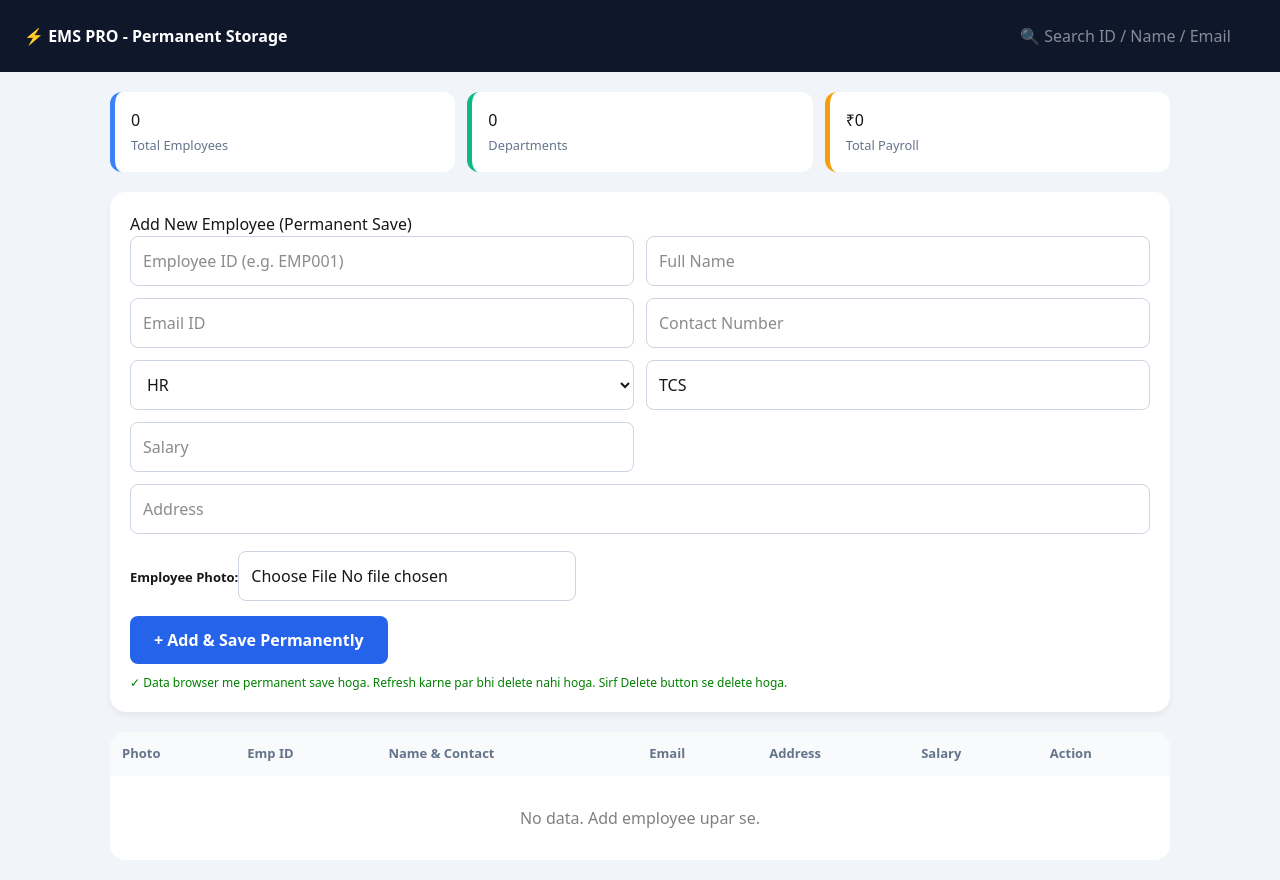
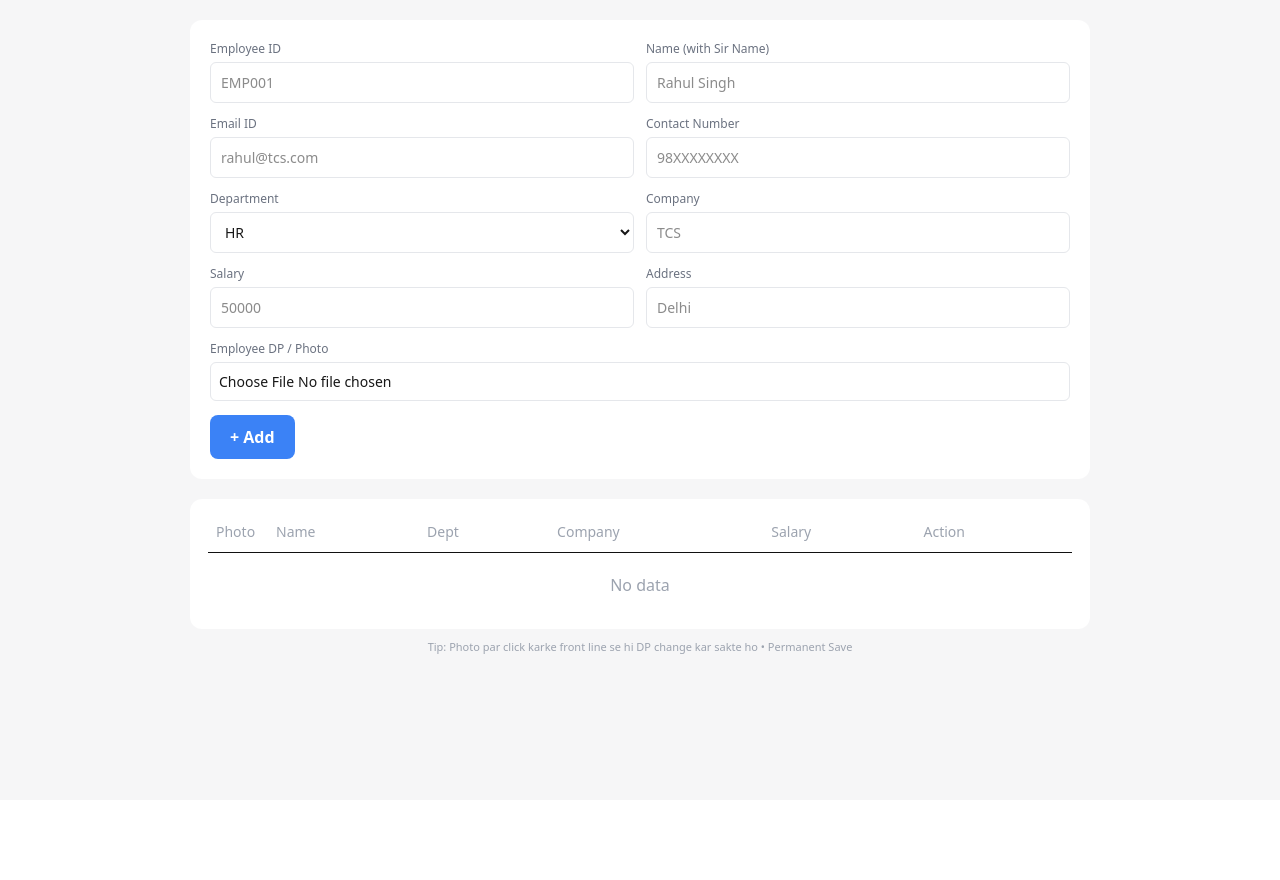
Before and after one commit to aasmasingh604-cloud/ems-pro-dashboard, a Next.js app: page / in a window 1280 px wide. After the commit the page ends 800 px from the top, so only its background shows below. Built offline with nearby package versions, Linux system fonts and the light colour scheme.

Commit message:
screenshot dp front line

```diff
--- a/app/page.js
+++ b/app/page.js
@@ -1,141 +1,119 @@
- "use client";
+"use client";
 import { useState, useEffect } from "react";
 
 export default function Page() {
   const [list, setList] = useState([]);
-  const [search, setSearch] = useState("");
   const [form, setForm] = useState({
-    id: "", empId: "", name: "", email: "", phone: "",
-    dept: "HR", comp: "TCS", sal: "", address: "", photo: ""
+    id:"", name:"", dept:"HR", comp:"", sal:"", email:"", phone:"", empId:"", address:"", photo:""
   });
   const [isEdit, setIsEdit] = useState(false);
 
-  // Load - permanent save
-  useEffect(() => {
-    const saved = localStorage.getItem("ems-final-permanent");
-    if (saved) {
-      try { setList(JSON.parse(saved)); } catch(e){}
-    }
-  }, []);
+  useEffect(()=>{
+    const saved = localStorage.getItem("ems-line-by-line-dp");
+    if(saved) setList(JSON.parse(saved));
+  },[]);
+  useEffect(()=>{
+    localStorage.setItem("ems-line-by-line-dp", JSON.stringify(list));
+  },[list]);
 
-  // Save - auto permanent
-  useEffect(() => {
-    localStorage.setItem("ems-final-permanent", JSON.stringify(list));
-  }, [list]);
-
-  const handlePhoto = (e) => {
+  const handlePhoto = (e)=>{
     const file = e.target.files[0];
-    if (!file) return;
-    const reader = new FileReader();
-    reader.onloadend = () => setForm({ ...form, photo: reader.result });
-    reader.readAsDataURL(file);
+    if(!file) return;
+    const r = new FileReader();
+    r.onloadend = ()=> setForm({...form, photo:r.result});
+    r.readAsDataURL(file);
   };
 
-  const handleSubmit = () => {
-    if (!form.name || !form.empId || !form.email) {
-      alert("Employee ID, Name, Email compulsory hai!");
-      return;
-    }
-    if (isEdit) {
-      setList(list.map((x) => (x.id === form.id ? form : x)));
+  const handleSubmit = ()=>{
+    if(!form.name) return alert("Name required");
+    if(isEdit){
+      setList(list.map(x=> x.id===form.id ? form : x));
       setIsEdit(false);
     } else {
-      setList([...list, { ...form, id: Date.now().toString() }]);
+      setList([...list, {...form, id:Date.now().toString()}]);
     }
-    setForm({ id: "", empId: "", name: "", email: "", phone: "", dept: "HR", comp: "TCS", sal: "", address: "", photo: "" });
+    setForm({id:"", name:"", dept:"HR", comp:"", sal:"", email:"", phone:"", empId:"", address:"", photo:""});
   };
 
-  const editEmp = (item) => {
-    setForm(item);
-    setIsEdit(true);
-    window.scrollTo({ top: 0, behavior: "smooth" });
+  // Front line par hi DP change karne ke liye
+  const updateDPInline = (id, file)=>{
+    if(!file) return;
+    const r = new FileReader();
+    r.onloadend = ()=>{
+      setList(list.map(x=> x.id===id ? {...x, photo:r.result} : x));
+    };
+    r.readAsDataURL(file);
   };
 
-  const removeEmp = (id) => {
-    if (confirm("Delete karna hai?")) {
-      setList(list.filter((x) => x.id !== id));
-    }
-  };
+  return (
+    <div style={{minHeight:"100vh", background:"#f6f6f7", fontFamily:"system-ui", padding:"20px"}}>
+      <div style={{maxWidth:"900px", margin:"auto"}}>
 
-  const filtered = list.filter(emp =>
-    emp.name.toLowerCase().includes(search.toLowerCase()) ||
-    emp.empId.toLowerCase().includes(search.toLowerCase()) ||
-    emp.email.toLowerCase().includes(search.toLowerCase())
-  );
-
-  const totalSal = list.reduce((a, b) => a + (Number(b.sal) || 0), 0);
-
-  return (
-    <div style={{ minHeight: "100vh", background: "#f1f5f9", fontFamily: "system-ui" }}>
-      <div style={{ background: "#0f172a", color: "white", padding: "16px 24px", display: "flex", justifyContent: "space-between", alignItems: "center" }}>
-        <b>⚡ EMS PRO - Permanent Storage</b>
-        <input placeholder="🔍 Search ID / Name / Email" value={search} onChange={e=>setSearch(e.target.value)} style={{ padding: "8px 14px", borderRadius: "20px", border: "none", width: "250px" }} />
-      </div>
-
-      <div style={{ padding: "20px", maxWidth: "1100px", margin: "auto" }}>
-        {/* Stats */}
-        <div style={{ display: "grid", gridTemplateColumns: "repeat(3, 1fr)", gap: "12px", marginBottom: "20px" }}>
-          <div style={{ background: "white", padding: "16px", borderRadius: "12px", borderLeft: "5px solid #3b82f6" }}><h2 style={{ margin: 0 }}>{list.length}</h2><small style={{ color: "#64748b" }}>Total Employees</small></div>
-          <div style={{ background: "white", padding: "16px", borderRadius: "12px", borderLeft: "5px solid #10b981" }}><h2 style={{ margin: 0 }}>{new Set(list.map(x => x.dept)).size}</h2><small style={{ color: "#64748b" }}>Departments</small></div>
-          <div style={{ background: "white", padding: "16px", borderRadius: "12px", borderLeft: "5px solid #f59e0b" }}><h2 style={{ margin: 0 }}>₹{totalSal}</h2><small style={{ color: "#64748b" }}>Total Payroll</small></div>
+        {/* FORM - Line by line with labels */}
+        <div style={{background:"white", borderRadius:"12px", padding:"20px", marginBottom:"20px"}}>
+          <div style={{display:"grid", gridTemplateColumns:"1fr 1fr", gap:"12px"}}>
+            <div><label style={lb}>Employee ID</label><input style={inp} placeholder="EMP001" value={form.empId} onChange={e=>setForm({...form, empId:e.target.value})}/></div>
+            <div><label style={lb}>Name (with Sir Name)</label><input style={inp} placeholder="Rahul Singh" value={form.name} onChange={e=>setForm({...form, name:e.target.value})}/></div>
+            <div><label style={lb}>Email ID</label><input style={inp} placeholder="rahul@tcs.com" value={form.email} onChange={e=>setForm({...form, email:e.target.value})}/></div>
+            <div><label style={lb}>Contact Number</label><input style={inp} placeholder="98XXXXXXXX" value={form.phone} onChange={e=>setForm({...form, phone:e.target.value})}/></div>
+            <div><label style={lb}>Department</label><select style={inp} value={form.dept} onChange={e=>setForm({...form, dept:e.target.value})}><option>HR</option><option>IT</option><option>Sales</option><option>Finance</option></select></div>
+            <div><label style={lb}>Company</label><input style={inp} placeholder="TCS" value={form.comp} onChange={e=>setForm({...form, comp:e.target.value})}/></div>
+            <div><label style={lb}>Salary</label><input style={inp} placeholder="50000" value={form.sal} onChange={e=>setForm({...form, sal:e.target.value})}/></div>
+            <div><label style={lb}>Address</label><input style={inp} placeholder="Delhi" value={form.address} onChange={e=>setForm({...form, address:e.target.value})}/></div>
+            <div style={{gridColumn:"span 2"}}><label style={lb}>Employee DP / Photo</label><input type="file" accept="image/*" onChange={handlePhoto} style={{...inp, padding:"8px"}}/>{form.photo && <img src={form.photo} style={{width:"50px", height:"50px", borderRadius:"50%", marginTop:"8px", objectFit:"cover"}}/>}</div>
+          </div>
+          <button onClick={handleSubmit} style={{marginTop:"14px", background:"#3b82f6", color:"white", padding:"10px 20px", border:"none", borderRadius:"8px", fontWeight:"600", cursor:"pointer"}}>{isEdit ? "Update" : "+ Add"}</button>
         </div>
 
-        {/* Form */}
-        <div style={{ background: "white", padding: "20px", borderRadius: "16px", marginBottom: "20px", boxShadow: "0 4px 6px rgba(0,0,0,0.05)" }}>
-          <h3 style={{ marginTop: 0 }}>{isEdit ? "Edit Employee" : "Add New Employee (Permanent Save)"}</h3>
-          <div style={{ display: "grid", gridTemplateColumns: "1fr 1fr", gap: "12px" }}>
-            <input placeholder="Employee ID (e.g. EMP001)" value={form.empId} onChange={e => setForm({ ...form, empId: e.target.value })} style={inputStyle} />
-            <input placeholder="Full Name" value={form.name} onChange={e => setForm({ ...form, name: e.target.value })} style={inputStyle} />
-            <input placeholder="Email ID" value={form.email} onChange={e => setForm({ ...form, email: e.target.value })} style={inputStyle} />
-            <input placeholder="Contact Number" value={form.phone} onChange={e => setForm({ ...form, phone: e.target.value })} style={inputStyle} />
-            <select value={form.dept} onChange={e => setForm({ ...form, dept: e.target.value })} style={inputStyle}>
-              <option>HR</option><option>IT</option><option>Sales</option><option>Finance</option><option>Marketing</option>
-            </select>
-            <input placeholder="Company" value={form.comp} onChange={e => setForm({ ...form, comp: e.target.value })} style={inputStyle} />
-            <input placeholder="Salary" type="number" value={form.sal} onChange={e => setForm({ ...form, sal: e.target.value })} style={inputStyle} />
-            <input placeholder="Address" value={form.address} onChange={e => setForm({ ...form, address: e.target.value })} style={{...inputStyle, gridColumn:"span 2"}} />
-            <div style={{ gridColumn: "span 2" }}>
-              <label style={{ fontSize: "13px", fontWeight: "bold" }}>Employee Photo:</label>
-              <input type="file" accept="image/*" onChange={handlePhoto} style={{ ...inputStyle, marginTop: "5px" }} />
-            </div>
-          </div>
-          {form.photo && <img src={form.photo} style={{ width: "90px", height: "90px", borderRadius: "50%", marginTop: "12px", objectFit: "cover", border: "3px solid #3b82f6" }} />}
-          <div style={{ marginTop: "15px" }}>
-            <button onClick={handleSubmit} style={btnPrimary}>{isEdit ? "Update (Permanent)" : "+ Add & Save Permanently"}</button>
-            {isEdit && <button onClick={() => { setForm({ id: "", empId: "", name: "", email: "", phone: "", dept: "HR", comp: "TCS", sal: "", address: "", photo: "" }); setIsEdit(false); }} style={btnCancel}>Cancel</button>}
-          </div>
-          <p style={{ fontSize: "12px", color: "green", marginTop: "10px" }}>✓ Data browser me permanent save hoga. Refresh karne par bhi delete nahi hoga. Sirf Delete button se delete hoga.</p>
-        </div>
-
-        {/* Table */}
-        <div style={{ background: "white", borderRadius: "16px", overflowX: "auto" }}>
-          <table style={{ width: "100%", borderCollapse: "collapse", minWidth: "800px" }}>
-            <thead style={{ background: "#f8fafc", textAlign: "left", fontSize: "13px", color: "#64748b" }}><tr><th style={thStyle}>Photo</th><th style={thStyle}>Emp ID</th><th style={thStyle}>Name & Contact</th><th style={thStyle}>Email</th><th style={thStyle}>Address</th><th style={thStyle}>Salary</th><th style={thStyle}>Action</th></tr></thead>
+        {/* TABLE - EXACT Screenshot jaisa line by line */}
+        <div style={{background:"white", borderRadius:"12px", padding:"12px 18px"}}>
+          <table style={{width:"100%", borderCollapse:"collapse"}}>
+            <thead>
+              <tr style={{color:"#9ca3af", fontSize:"14px", textAlign:"left"}}>
+                <th style={{padding:"10px 8px", fontWeight:"400", width:"60px"}}>Photo</th>
+                <th style={{padding:"10px 8px", fontWeight:"400"}}>Name</th>
+                <th style={{padding:"10px 8px", fontWeight:"400"}}>Dept</th>
+                <th style={{padding:"10px 8px", fontWeight:"400"}}>Company</th>
+                <th style={{padding:"10px 8px", fontWeight:"400"}}>Salary</th>
+                <th style={{padding:"10px 8px", fontWeight:"400"}}>Action</th>
+              </tr>
+              <tr><td colSpan="6" style={{borderBottom:"1.5px solid #111", padding:0}}></td></tr>
+            </thead>
             <tbody>
-              {filtered.map(emp => (
-                <tr key={emp.id} style={{ borderBottom: "1px solid #f1f5f9" }}>
-                  <td style={tdStyle}>{emp.photo ? <img src={emp.photo} style={{ width: "45px", height: "45px", borderRadius: "50%", objectFit: "cover" }} /> : <div style={{ width: "45px", height: "45px", borderRadius: "50%", background: "#e2e8f0", display: "flex", alignItems: "center", justifyContent: "center" }}>👤</div>}</td>
-                  <td style={tdStyle}><b>{emp.empId}</b><div style={{ fontSize: "11px", color: "#64748b" }}>{emp.dept} | {emp.comp}</div></td>
-                  <td style={tdStyle}>{emp.name}<div style={{ fontSize: "12px", color: "#64748b" }}>{emp.phone}</div></td>
-                  <td style={tdStyle}><span style={{ fontSize: "13px" }}>{emp.email}</span></td>
-                  <td style={{ ...tdStyle, maxWidth: "150px", fontSize: "12px" }}>{emp.address || "—"}</td>
-                  <td style={tdStyle}>₹{emp.sal}</td>
-                  <td style={tdStyle}><button onClick={() => editEmp(emp)} style={editBtn}>Edit</button><button onClick={() => removeEmp(emp.id)} style={delBtn}>Delete</button></td>
+              {list.map(emp=>(
+                <>
+                <tr key={emp.id} style={{borderBottom:"1px solid #e5e7eb"}}>
+                  <td style={{padding:"12px 8px"}}>
+                    <label style={{cursor:"pointer"}}>
+                      {emp.photo ? <img src={emp.photo} style={{width:"38px", height:"38px", borderRadius:"50%", objectFit:"cover", border:"1px solid #e5e7eb"}}/> : <div style={{width:"38px", height:"38px", borderRadius:"50%", background:"#f3f4f6", display:"flex", alignItems:"center", justifyContent:"center", fontSize:"11px"}}>UPLOAD</div>}
+                      <input type="file" accept="image/*" style={{display:"none"}} onChange={e=>updateDPInline(emp.id, e.target.files[0])}/>
+                    </label>
+                  </td>
+                  <td style={{padding:"12px 8px", fontSize:"15px", color:"#111827"}}>
+                    {emp.name}
+                    <div style={{fontSize:"10px", color:"#6b7280"}}>{emp.empId} {emp.email ? `• ${emp.email}` : ""}</div>
+                  </td>
+                  <td style={{padding:"12px 8px", color:"#3b82f6", fontSize:"14px"}}>{emp.dept}</td>
+                  <td style={{padding:"12px 8px", fontSize:"14px"}}>{emp.comp}</td>
+                  <td style={{padding:"12px 8px", fontSize:"14px"}}>₹ {emp.sal}</td>
+                  <td style={{padding:"12px 8px"}}>
+                    <span onClick={()=>{setForm(emp); setIsEdit(true); window.scrollTo({top:0})}} style={{color:"#2563eb", cursor:"pointer", fontSize:"13px", marginRight:"10px"}}>Edit</span>
+                    <span onClick={()=>{ if(confirm("Delete?")) setList(list.filter(x=>x.id!==emp.id))}} style={{color:"#d11a2a", cursor:"pointer", fontSize:"14px"}}>Delete</span>
+                  </td>
                 </tr>
+                <tr><td colSpan="6" style={{borderBottom:"1px solid #e5e7eb", padding:0}}></td></tr>
+                </>
               ))}
             </tbody>
           </table>
-          {filtered.length === 0 && <div style={{ padding: "30px", textAlign: "center", color: "gray" }}>No data. Add employee upar se.</div>}
+          {list.length===0 && <div style={{padding:"20px", textAlign:"center", color:"#9ca3af"}}>No data</div>}
         </div>
+
+        <div style={{textAlign:"center", fontSize:"11px", color:"#9ca3af", marginTop:"10px"}}>Tip: Photo par click karke front line se hi DP change kar sakte ho • Permanent Save</div>
       </div>
     </div>
   );
 }
 
-const inputStyle = { padding: "12px", border: "1px solid #cbd5e1", borderRadius: "8px", outline: "none" };
-const thStyle = { padding: "12px" };
-const tdStyle = { padding: "12px", fontSize: "14px" };
-const btnPrimary = { background: "#2563eb", color: "white", padding: "12px 24px", border: "none", borderRadius: "8px", fontWeight: "bold", cursor: "pointer" };
-const btnCancel = { marginLeft: "10px", padding: "12px 18px", borderRadius: "8px", border: "1px solid #cbd5e1", background: "white", cursor: "pointer" };
-const editBtn = { color: "#2563eb", background: "none", border: "none", cursor: "pointer", marginRight: "10px", fontWeight: "bold" };
-const delBtn = { color: "#ef4444", background: "none", border: "none", cursor: "pointer", fontWeight: "bold" };
+const lb = {display:"block", fontSize:"12px", color:"#6b7280", marginBottom:"4px"};
+const inp = {width:"100%", padding:"9px 10px", border:"1px solid #e5e7eb", borderRadius:"6px", outline:"none", fontSize:"14px", boxSizing:"border-box"};
```
